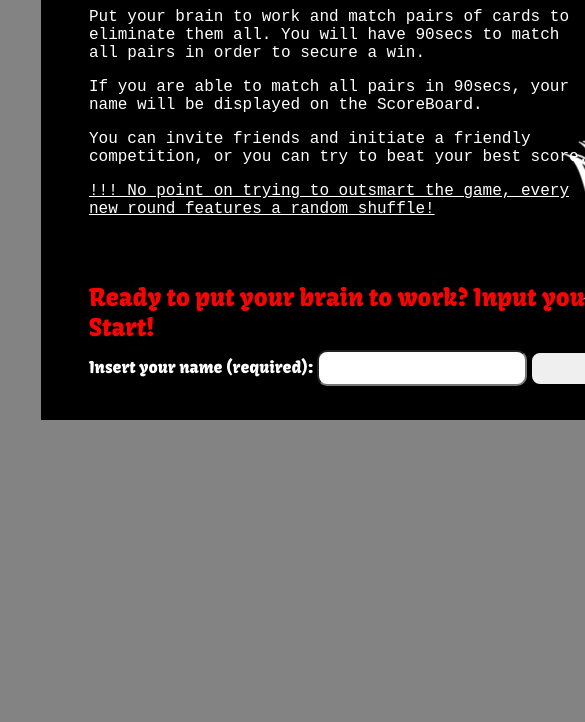
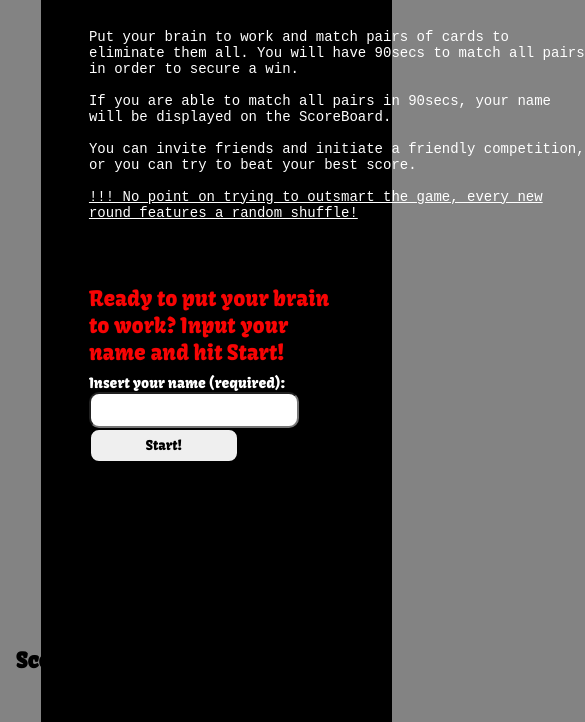
Before and after one commit to LihMartins/Memory-Game, a website: page index.html in a window 390 px wide. Shown: the part 164-886 px from the top of the page, 585 px wide, since content can reach past the window. Before the commit the page ends 844 px from the top, so only its background shows below. Drawn offline with nearby package versions, Linux system fonts and the light colour scheme.

Commit message:
testing screen sizes

```diff
--- a/css/style.css
+++ b/css/style.css
@@ -219,28 +219,22 @@ input {
     }
 }
 
-/* Used for mobile screens */
-@media (max-width: 600px) {
-    /* Add your mobile styles here */
-    /* Example: Adjust the font size of the end screen for mobile */
-    .end-screen {
-        font-size: 3rem;
-        left: 10%;
-        top: 30%;
+/* Mobile Screens */
+@media screen and (max-width: 600px) {
+    .start-container,
+    .game-container {
+        width: 90vw;
+        height: 90vh;
     }
 
-    /* Example: Adjust the visibility and position of the end screen when shown */
-    .end-screen-shown {
-        left: 50%;
+    .site-container,
+    .game-container {
+        display: block;
     }
 
-    /* Example: Adjust the padding of the site container in fullscreen mode */
-    .site-container {
-        padding-top: 2rem;
-    }
-
-    /* Example: Adjust the position of the start screen in fullscreen mode */
-    .start-container {
-        top: 10%
+    body,
+    .paragraph,
+    .heading {
+        font-size: 14px;
     }
 }
```
